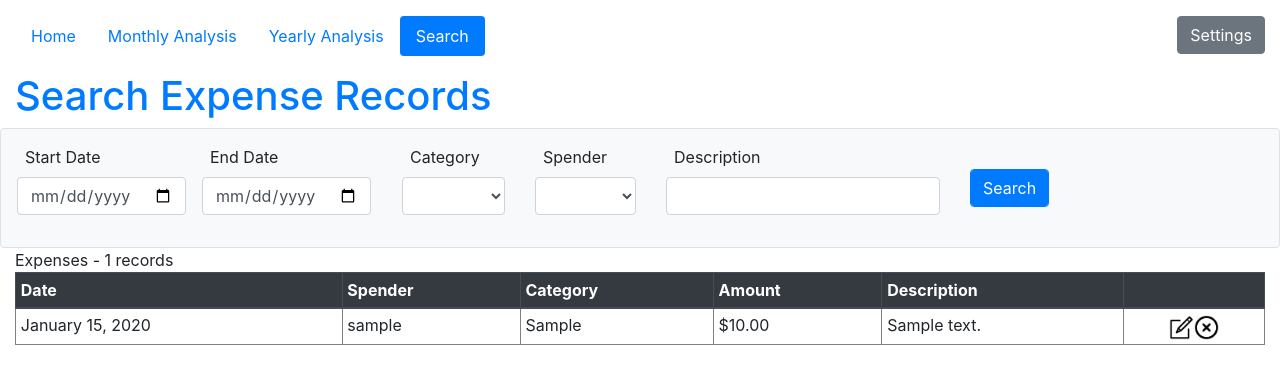
After one commit to charliecoderdad/spending-tracker, a Flask app: page /search in a window 1280 px wide. The commit adds this page. Shown: the top 384 px of the page. Run offline with Flask 2, Linux system fonts and the light colour scheme; tables that the repository leaves empty hold one stand-in row (values such as "Sample post"); parts of the project's set-up code (start-up, migrations or seed data) failed here and were passed over; some libraries are stand-ins or nearby versions.

Commit message:
Search page working

```diff
--- a/tracker_app/forms.py
+++ b/tracker_app/forms.py
@@ -1,11 +1,19 @@
 from flask_wtf import FlaskForm
 from wtforms import StringField, SubmitField, TextAreaField, SelectField, DecimalField, BooleanField
 from wtforms.fields.html5 import DateField
-from wtforms.validators import DataRequired
+from wtforms.validators import DataRequired, Optional
 from tracker_app.models import Expense
 from tracker_app import db
 from sqlalchemy import extract
 import datetime
+
+class SearchForm(FlaskForm):
+	startDate = DateField('Start Date', default="", validators=[Optional()])
+	endDate = DateField('End Date', default="", validators=[Optional()])
+	expenseCategory = SelectField('Category', validate_choice=False)
+	spender = SelectField('Spender', validate_choice=False)
+	descText = StringField('Description')
+	submit = SubmitField('Search')
 
 class EditExpenseForm(FlaskForm):
 	# Get list of categories for category pull down
--- a/tracker_app/routes.py
+++ b/tracker_app/routes.py
@@ -1,20 +1,47 @@
 from tracker_app import app, db
 from flask import render_template, url_for, flash, redirect
-from tracker_app import forms, monthInfo, yearInfo, categoryTable
+from tracker_app import forms, monthInfo, yearInfo, categoryTable, searchData
 from tracker_app.models import User, Category, Expense
 from sqlalchemy import and_, extract
 import datetime, calendar
+
+@app.route("/search", methods=["GET", "POST"])
+@app.route("/search/<startDate>/<endDate>/<category>/<spender>/<descText>", methods=["GET", "POST"])
+def search(startDate="nodata", endDate="nodata", category="nodata", spender="nodata", descText="nodata"):
+	searchForm = forms.SearchForm()
+
+	print(f"Building the searcher with start: {startDate} end: {endDate} cat: {category} spender: {spender} descText: {descText}")
+	searcher = searchData.SearchData(startDate=startDate, endDate=endDate, expenseCategory=category, spender=spender, descText=descText)
+	expenseTable = searcher.getExpenseTable()
+
+	if searchForm.validate_on_submit():
+		formStartDateValue = "nodata" if searchForm.startDate.data is None else searchForm.startDate.data
+		formEndDateValue = "nodata" if searchForm.endDate.data is None else searchForm.endDate.data
+		formCategoryValue = "nodata" if searchForm.expenseCategory.data is "" else searchForm.expenseCategory.data
+		formSpenderValue = "nodata" if searchForm.spender.data is "" else searchForm.spender.data
+		formDescTextValue = "nodata" if searchForm.descText.data is "" else searchForm.descText.data
+		print(f"***** formValues... start {formStartDateValue} end {formEndDateValue} cat {formCategoryValue} spender {formSpenderValue} descText {formDescTextValue}\n\n")
+		return redirect(url_for('search', startDate=formStartDateValue, endDate=formEndDateValue, category=formCategoryValue,
+				spender=formSpenderValue, descText=formDescTextValue))
+
+
+	sortedCategoriesList = [c.expenseCategory for c in Category.query.all()]
+	sortedCategoriesList.sort()
+	sortedCategoriesList.append("")
+	searchForm.expenseCategory.choices = sortedCategoriesList
+	searchForm.expenseCategory.process_data("")
+
+	spenderChoices = [u.username for u in User.query.all()]
+	spenderChoices.append("")
+	searchForm.spender.choices = spenderChoices
+	searchForm.spender.process_data("")
+
+	return render_template("search.html", searchForm=searchForm, expenseTable=expenseTable)
 
 @app.route("/editExpense/<expenseId>", methods=["GET", "POST"])
 def editExpense(expenseId=None):
 	editExpenseForm = forms.EditExpenseForm()
 	if editExpenseForm.validate_on_submit():
-		print(f"charlie: id {expenseId}")
-		print(f"charlie: new spender {editExpenseForm.spender.data}")
-		print(f"charlie: new category {editExpenseForm.expenseCategory.data}")
-		print(f"charlie: new amount {editExpenseForm.amount.data}")
-		print(f"charlie: new description {editExpenseForm.description.data}")
-
 		newCategoryId = db.session.query(Category.categoryId).filter(Category.expenseCategory == editExpenseForm.expenseCategory.data).first()[0]
 		newSpenderId = db.session.query(User.userId).filter(User.username == editExpenseForm.spender.data).first()[0]
 
--- /dev/null
+++ b/tracker_app/searchData.py
@@ -0,0 +1,63 @@
+from flask import Markup, url_for
+from tracker_app.models import Expense, User, Category
+from sqlalchemy import and_
+import calendar, datetime
+from collections import OrderedDict
+from tracker_app import helpers, db
+
+class SearchData():
+	def __init__(self, startDate="nodata", endDate="nodata", expenseCategory="nodata", spender="nodata", descText="nodata"):
+		self.startDate = startDate
+		self.endDate = endDate
+		self.expenseCategory = expenseCategory
+		self.spender = spender
+		self.descText = descText
+
+		queries = []
+		print(f"The class says Start date is {self.startDate}")
+		print(f"The class says End date is {self.endDate}")
+		print(f"The class syas exp Cat is {self.expenseCategory}")
+		print(f"The class syas spender is {self.spender}")
+		print(f"The class syas descText {self.descText}\n\n")
+
+		if self.startDate != "nodata":
+			print("appending start date query...")
+			queries.append(Expense.date >= self.startDate)
+		if self.endDate != "nodata":
+			print("appending end date query...")
+			queries.append(Expense.date <= self.endDate)
+		if self.expenseCategory != "nodata":
+			print("appending category query...")
+			catId = db.session.query(Category.categoryId).filter(Category.expenseCategory == self.expenseCategory).first()[0]
+			print("Found we should be looking for expenses with cat ID of {catId}\n")
+			queries.append(Expense.categoryId == catId)
+		if self.spender != "nodata":
+			print("appending spender query...")
+			spId = db.session.query(User.userId).filter(User.username == self.spender).first()[0]
+			queries.append(Expense.spenderId == spId)
+		if self.descText != "nodata":
+			print("appending description text finder query...")
+			queries.append(Expense.description.contains("%" + self.descText + "%"))
+
+		self.expenses = db.session.query(Expense).join(Category).join(User).filter(and_(*queries)).all()
+
+	def getExpenseTable(self):
+		expenses = self.expenses
+		tableHeaders = ['Date', 'Spender', 'Category', 'Amount', 'Description', '']
+		table = "Expenses - " + str(len(expenses)) + " records"
+		table += helpers.getTableHeadTags(tableHeaders)
+		for expense in expenses:
+			formattedDate = expense.date.strftime("%B %d, %Y")
+			table += "<tr>"
+			table += "<td>" + str(formattedDate) + "</td>"
+			table += "<td>" + expense.spender.username + "</td>"
+			table += "<td>" + expense.myCategory.expenseCategory + "</td>"
+			table += "<td>$" + str("{:.2f}".format(expense.amount)) + "</td>"
+			table += "<td>" + expense.description + "</td>"
+			table += "<td style='text-align:center'>"
+			table += "<a href= " + url_for('editExpense', expenseId=expense.expenseId) + "><img src=" + url_for('static', filename='edit.png') + " width='25' height='25' title='Edit Record'></a>"
+			table += "<a href= " + url_for('deleteExpense', expenseId=expense.expenseId) + "><img src=" + url_for('static', filename='delete.png') + " width='25' height='25' title='Delete Record'></a>"
+			table += "</td>"
+		table += "</table>"
+
+		return Markup(table)
--- a/tracker_app/templates/configure.html
+++ b/tracker_app/templates/configure.html
@@ -2,7 +2,7 @@
 {% set activePage = "configure" %}
 
 {% block content %}
-<h1 class="text-primary">Configure Spending Tracker</h1>
+<h1 class="text-primary">Settings for Spending Tracker</h1>
 
 <div class="row border rounded py-3" id="expenses-config">
 
--- a/tracker_app/templates/layout.html
+++ b/tracker_app/templates/layout.html
@@ -11,17 +11,24 @@
 	<div class="container">
 		<!-- Build out site nav -->
 		<div class="row my-3" id="sitenav">
+			<div class="col-auto">
 				<nav class="nav nav-pills nav-fill">
 					{% set navigation_bar = [
 						('home', 'Home'),
 						('monthlyAnalysis', 'Monthly Analysis'),
 						('yearlyAnalysis', 'Yearly Analysis'),
-					('configure', 'Settings')
+						('search', 'Search'),
 					] %}
 					{% for id, text in navigation_bar %}
 						<a class="nav-item nav-link {% if id == activePage %} active{% endif %}" href="{{ url_for(id) }}">{{ text }}</a>
 					{% endfor %}
 				</nav>
+			</div>
+			<div class="col text-right">
+				<a href="{{ url_for('configure') }}">
+					<button class="btn btn-secondary">Settings</button>
+				</a>
+			</div>
 		</div>
 		<!-- END: Build out site nav -->
 
--- /dev/null
+++ b/tracker_app/templates/search.html
@@ -0,0 +1,48 @@
+{% extends 'layout.html' %}
+{% set activePage = "search" %}
+
+{% block content %}
+
+<h1 class="text-primary">Search Expense Records</h1>
+
+<div class="row py-3 px-3 border rounded bg-light" id="expense-config-form">
+	<div class="col-auto">
+		<form method="POST" action={{ url_for('search') }}>
+			<div class="row">
+				<div class="form-group">
+					{{ searchForm.csrf_token }}
+					{{ searchForm.startDate.label(class_='px-2') }}
+					{{ searchForm.startDate(class_="form-control") }}
+				</div>
+
+				<div class="form-group px-3">
+					{{ searchForm.endDate.label(class_='px-2') }}
+					{{ searchForm.endDate(class_="form-control") }}
+				</div>
+				<div class="col-auto form-group">
+					{{ searchForm.expenseCategory.label(class_='px-2') }}
+					{{ searchForm.expenseCategory(class_="form-control") }}
+				</div>
+				<div class="col-auto form-group">
+					{{ searchForm.spender.label(class_='px-2') }}
+					{{ searchForm.spender(class_="form-control") }}
+				</div>
+				<div class="col-auto">
+					{{ searchForm.descText.label(class_='px-2') }}
+					{{ searchForm.descText(class_="form-control") }}
+				</div>
+				<div class="col-auto align-items-center my-auto">
+					{{ searchForm.submit(class='form-control btn btn-primary') }}
+				</div>
+			</div>
+		</form>
+	</div>
+</div>
+
+<div class="row">
+	<div class="col-lg">
+		{{ expenseTable }}
+	</div>
+</div>
+
+{% endblock %}
```
Lines whose indentation alone changed are shown as unchanged.
